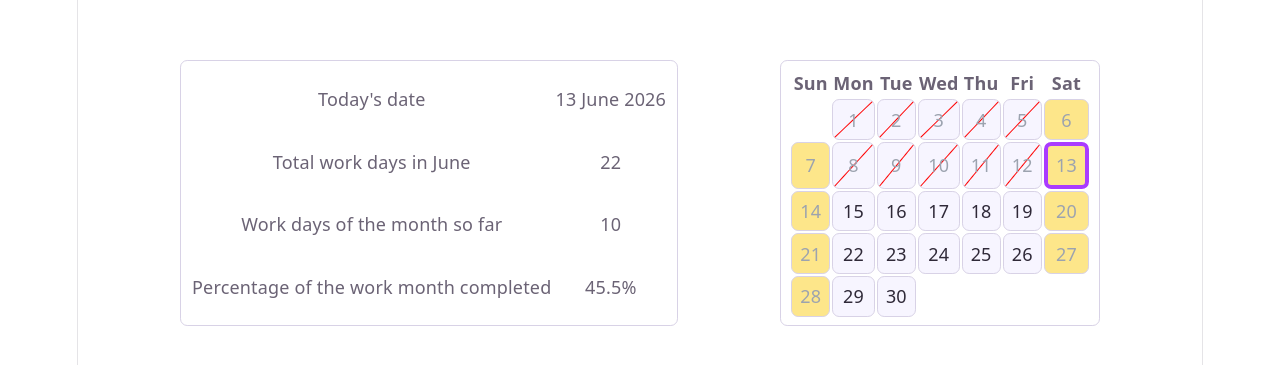
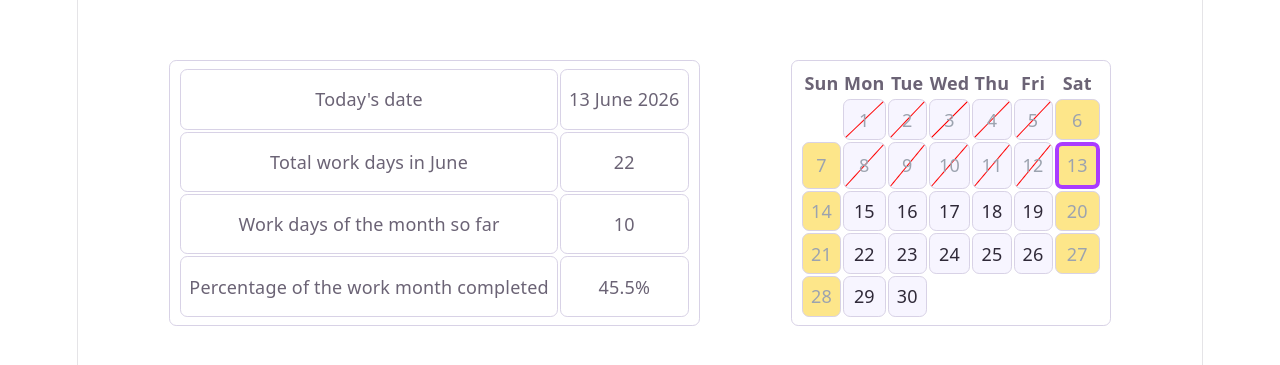
Before and after one commit to hwbrent/tempo, a React (Vite) app: page / in a window 1280 px wide. Shown: the part 207-572 px from the top of the page. Built offline with nearby package versions, Linux system fonts and the light colour scheme.

Commit message:
Add outlines to card cells
Not convinced it looks great, but it's better than nothing

```diff
--- a/src/App.css
+++ b/src/App.css
@@ -27,6 +27,12 @@
 }
 
 #card, #calendar {
+  border: 1px solid var(--calendar-day-border);
+  border-radius: 0.4rem;
+  padding: 0.35rem 0.45rem;
+}
+
+#card td {
   border: 1px solid var(--calendar-day-border);
   border-radius: 0.4rem;
   padding: 0.35rem 0.45rem;
```
